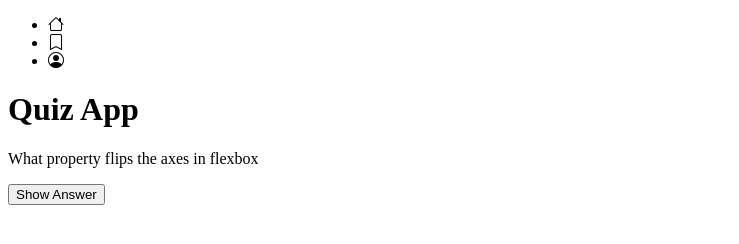
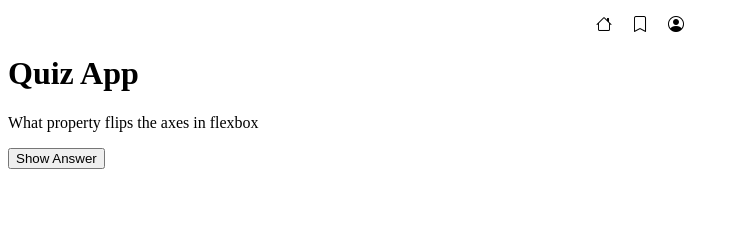
Before and after one commit to mariusgolabski/quiz-app, a plain HTML site: page index.html in a window 1280 px wide. Shown: the whole page, without its empty margins (0-739 px from the left). Drawn offline with nearby package versions, Linux system fonts and the light colour scheme.

Commit message:
add nav itmes styles

```diff
--- a/css/styles.css
+++ b/css/styles.css
@@ -0,0 +1,14 @@
+* {
+  box-sizing: border-box;
+}
+
+nav > ul > li {
+  list-style: none;
+}
+
+.nav-items {
+  display: flex;
+  justify-content: center;
+  gap: 20px;
+  padding-inline-start: 0px;
+}
--- a/index.html
+++ b/index.html
@@ -15,7 +15,7 @@
     <header>
       <!-- Nav -->
       <nav>
-        <ul>
+        <ul class="nav-items">
           <li><i class="bi bi-house"></i></li>
           <li><i class="bi bi-bookmark"></i></li>
           <li><i class="bi bi-person-circle"></i></li>
```
